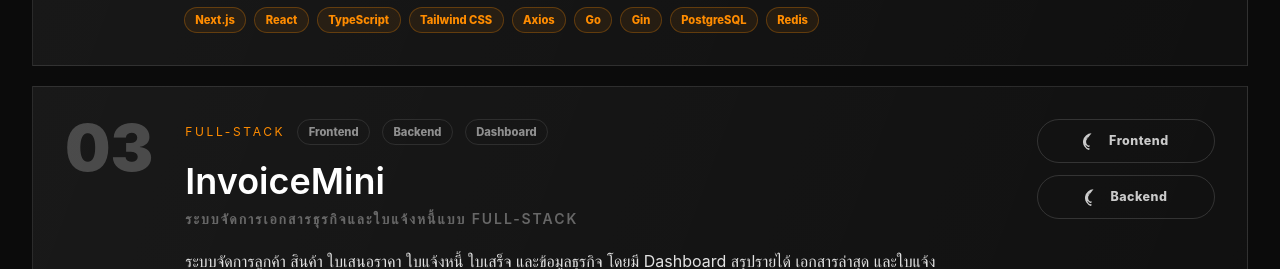
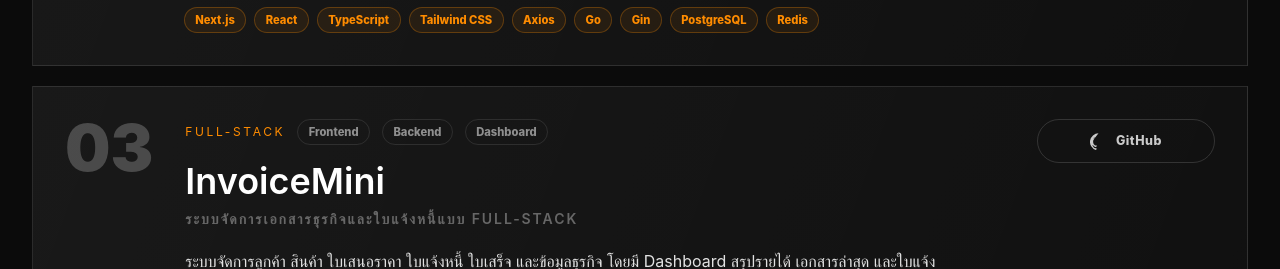
Before and after one commit to zedzerofreedomtime/my-protfolio, a React (Vite) app: page / in a window 1280 px wide. Shown: the part 4660-4929 px from the top of the page. Built offline with nearby package versions, Linux system fonts and the light colour scheme.

Commit message:
Simplify InvoiceMini GitHub action
- Remove the separate backend GitHub action from the InvoiceMini project card
- Keep the InvoiceMini frontend repository as the single GitHub link
- Let the button label render as the default GitHub action text

```diff
--- a/src/components/Projects.jsx
+++ b/src/components/Projects.jsx
@@ -65,10 +65,7 @@ const projects = [
       "รองรับการแปลงใบเสนอราคาเป็นใบแจ้งหนี้ ชำระ invoice และเปิด PDF ของ quotation, invoice, receipt",
     ],
     tech: ["Next.js", "React", "TypeScript", "Tailwind CSS", "Go", "Gin", "PostgreSQL", "Redis", "JWT", "Docker"],
-    githubLinks: [
-      { label: "Frontend", href: "https://github.com/zedzerofreedomtime/InvoiceMini-fn" },
-      { label: "Backend", href: "https://github.com/zedzerofreedomtime/InvoiceMini-bn" },
-    ],
+    githubLink: "https://github.com/zedzerofreedomtime/InvoiceMini-fn",
   },
   {
     name: "PC Shop",
```
